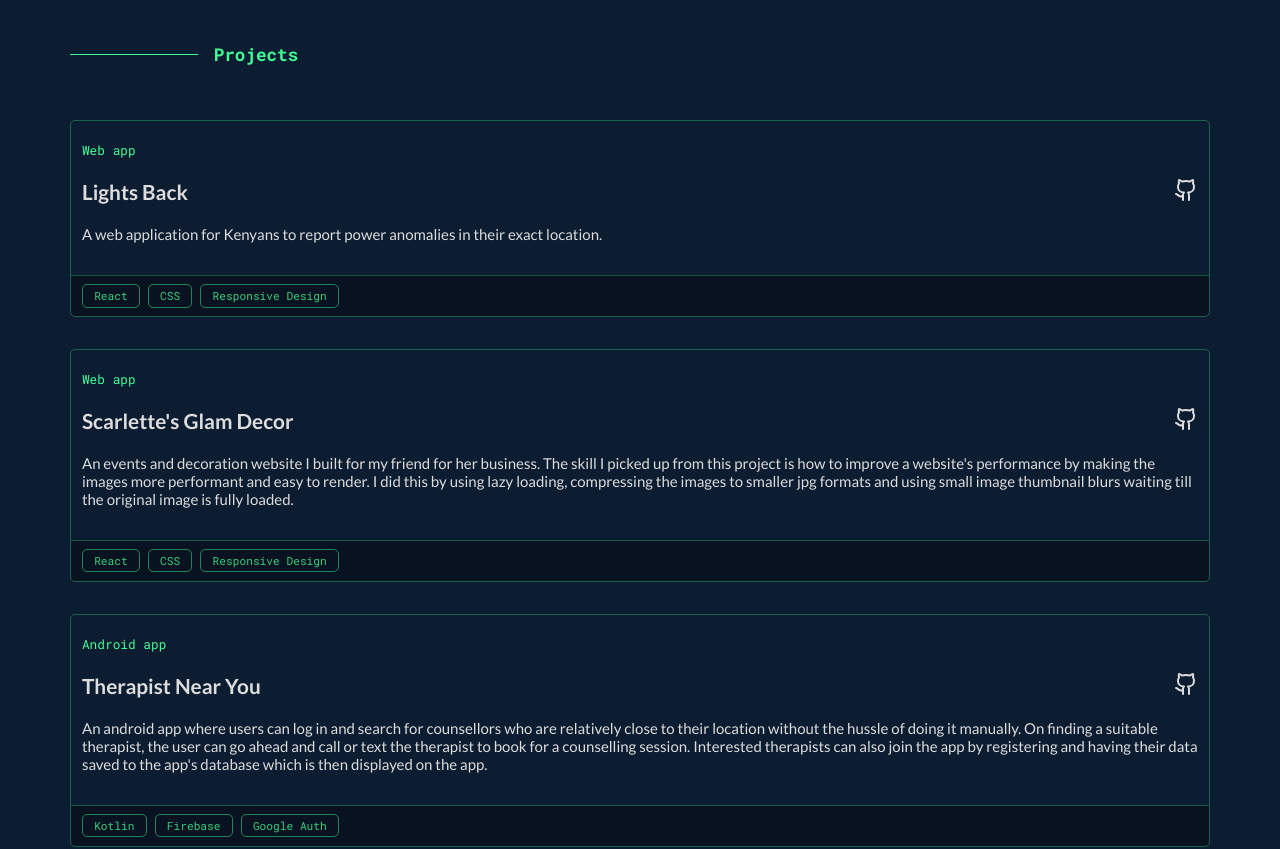
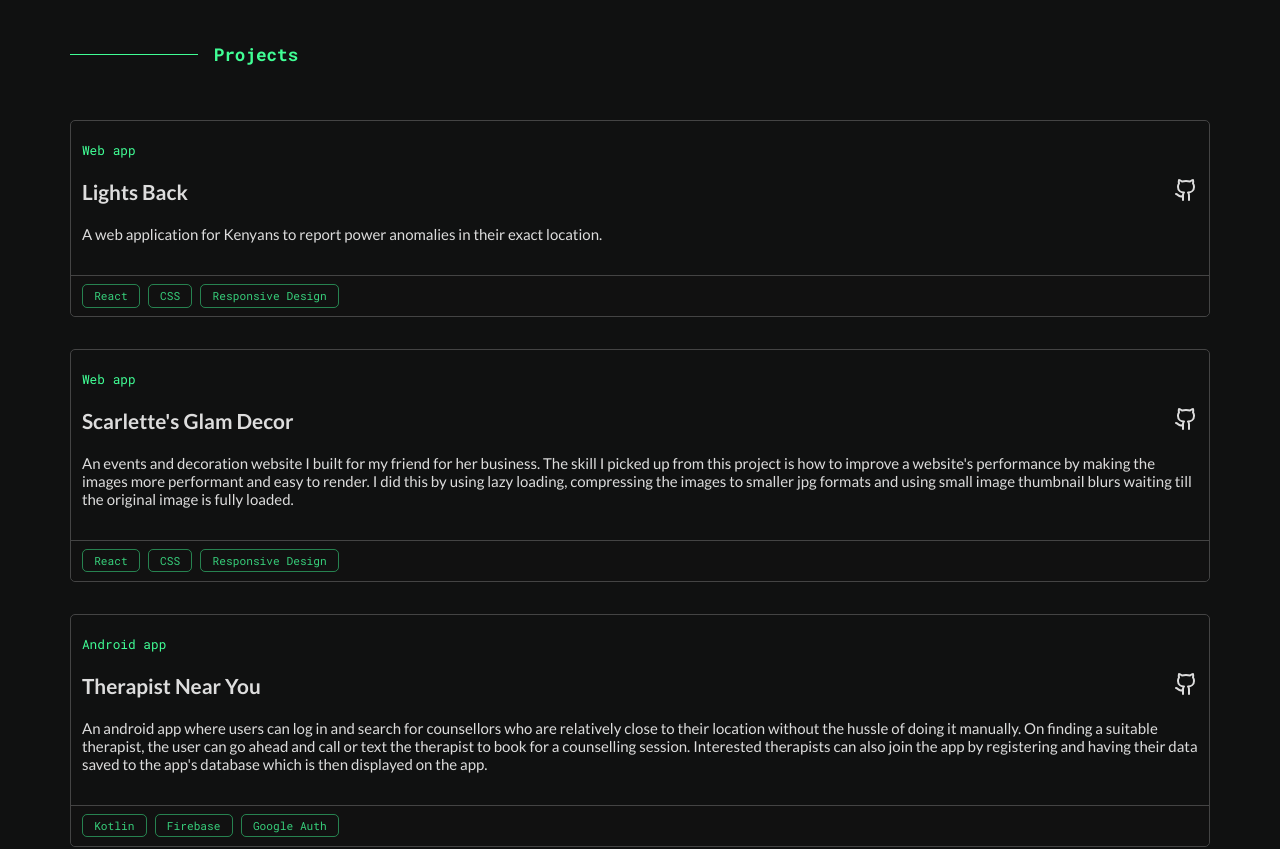
Before and after one commit to 2Kelvin/official-portfolio, a React (Create React App) app: page / in a window 1280 px wide. Shown: the part 1620-2469 px from the top of the page. Built offline with nearby package versions, Linux system fonts and the light colour scheme.

Commit message:
tweak some colors@2

```diff
--- a/src/components/CardProject/CardProject.css
+++ b/src/components/CardProject/CardProject.css
@@ -1,5 +1,5 @@
 .projectCard {
-    border: 1px solid rgba(64, 254, 149, 0.3);
+    border: 1px solid #444;
     border-radius: 5px;
     padding-top: 1.2rem;
 }
@@ -41,13 +41,13 @@
 
 .projectCard .appLanguages {
     margin-top: 2rem;
-    border-top: 1px solid rgba(64, 254, 149, 0.3);
+    border-top: 1px solid #444;
     height: 2.5rem;
     display: grid;
     align-items: center;
     justify-content: start;
     padding: 0 0.7rem;
-    background-color: #081220;
+    background-color: #111;
     border-bottom-left-radius: 5px;
     border-bottom-right-radius: 5px;
 }
--- a/src/index.css
+++ b/src/index.css
@@ -15,9 +15,11 @@ code {
 }
 
 :root {
-  --mainBg: #0C1C31;
+  --mainBg: #101111;
   --myGreen: #40fe95;
   --greyText: #757575;
+  /* new */
+  --thisBlueBg: #0C1C31;
 }
 
 html {
```
